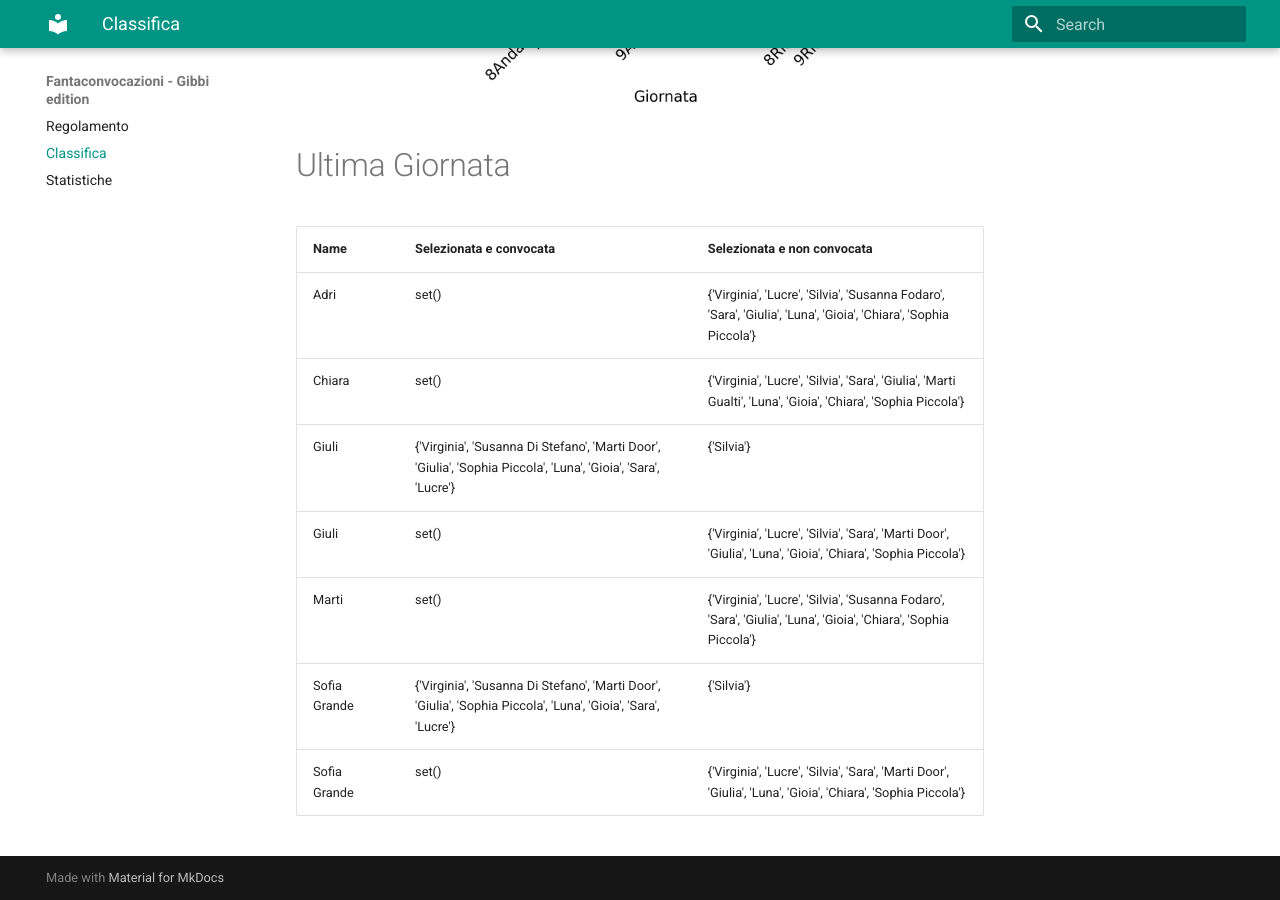
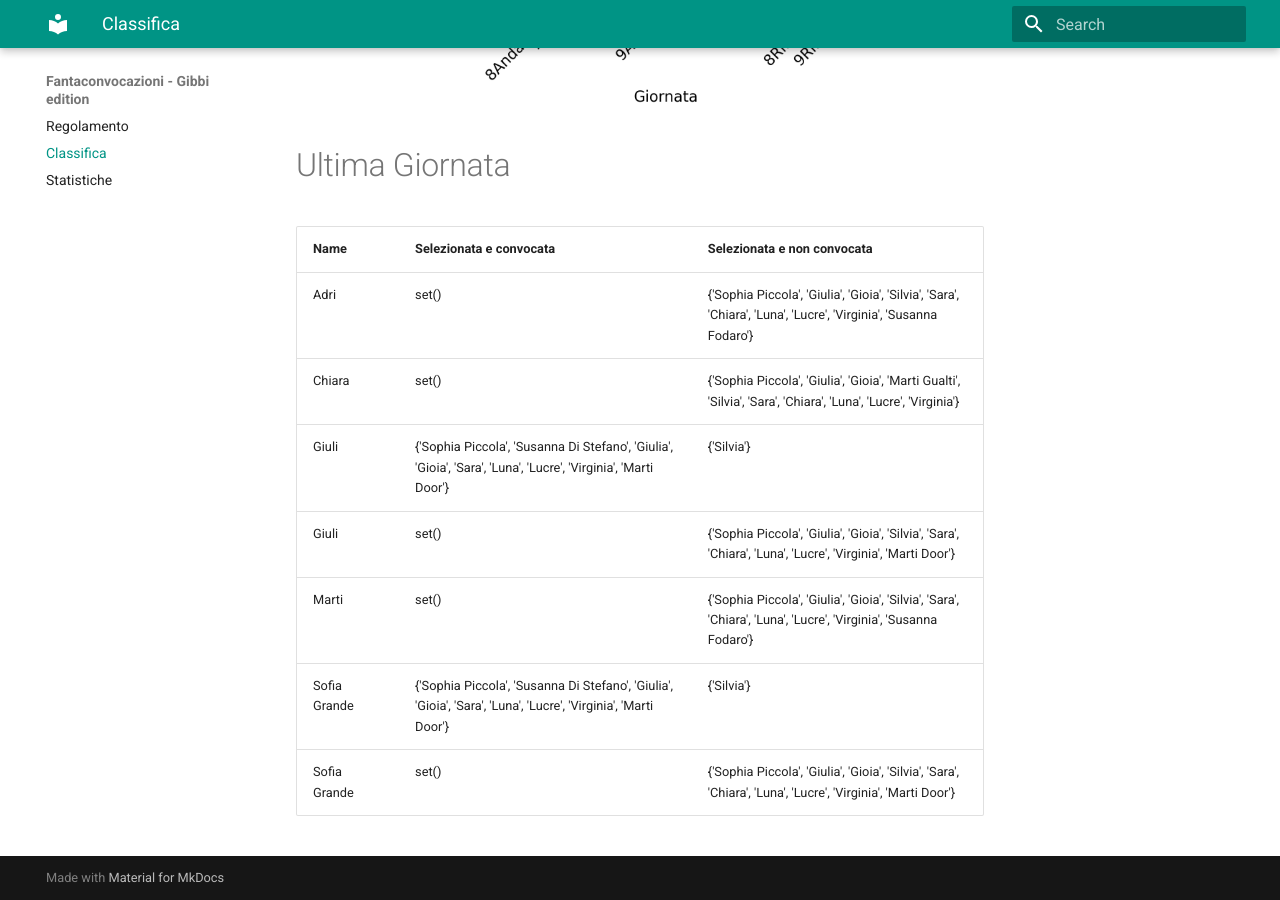
Before and after one commit to martinig94/fantagibbi, an MkDocs documentation site: the page built from docs/Classifica.md, in a window 1280 px wide and 900 px high, scrolled down 1003 px. Built offline with MkDocs 1.6.1 and Material for MkDocs 9.7.7, drawn with Linux system fonts in a browser that asks for light colours.

Commit message:
Auto-update from main.py

```diff
--- a/docs/Classifica.md
+++ b/docs/Classifica.md
@@ -18,11 +18,11 @@
 <!-- START_TABLE CORRECT -->
 | Name         | Selezionata e convocata                                                                                        | Selezionata e non convocata                                                                                      |
 |:-------------|:---------------------------------------------------------------------------------------------------------------|:-----------------------------------------------------------------------------------------------------------------|
-| Adri         | set()                                                                                                          | {'Virginia', 'Lucre', 'Silvia', 'Susanna Fodaro', 'Sara', 'Giulia', 'Luna', 'Gioia', 'Chiara', 'Sophia Piccola'} |
-| Chiara       | set()                                                                                                          | {'Virginia', 'Lucre', 'Silvia', 'Sara', 'Giulia', 'Marti Gualti', 'Luna', 'Gioia', 'Chiara', 'Sophia Piccola'}   |
-| Giuli        | {'Virginia', 'Susanna Di Stefano', 'Marti Door', 'Giulia', 'Sophia Piccola', 'Luna', 'Gioia', 'Sara', 'Lucre'} | {'Silvia'}                                                                                                       |
-| Giuli        | set()                                                                                                          | {'Virginia', 'Lucre', 'Silvia', 'Sara', 'Marti Door', 'Giulia', 'Luna', 'Gioia', 'Chiara', 'Sophia Piccola'}     |
-| Marti        | set()                                                                                                          | {'Virginia', 'Lucre', 'Silvia', 'Susanna Fodaro', 'Sara', 'Giulia', 'Luna', 'Gioia', 'Chiara', 'Sophia Piccola'} |
-| Sofia Grande | {'Virginia', 'Susanna Di Stefano', 'Marti Door', 'Giulia', 'Sophia Piccola', 'Luna', 'Gioia', 'Sara', 'Lucre'} | {'Silvia'}                                                                                                       |
-| Sofia Grande | set()                                                                                                          | {'Virginia', 'Lucre', 'Silvia', 'Sara', 'Marti Door', 'Giulia', 'Luna', 'Gioia', 'Chiara', 'Sophia Piccola'}     |
+| Adri         | set()                                                                                                          | {'Sophia Piccola', 'Giulia', 'Gioia', 'Silvia', 'Sara', 'Chiara', 'Luna', 'Lucre', 'Virginia', 'Susanna Fodaro'} |
+| Chiara       | set()                                                                                                          | {'Sophia Piccola', 'Giulia', 'Gioia', 'Marti Gualti', 'Silvia', 'Sara', 'Chiara', 'Luna', 'Lucre', 'Virginia'}   |
+| Giuli        | {'Sophia Piccola', 'Susanna Di Stefano', 'Giulia', 'Gioia', 'Sara', 'Luna', 'Lucre', 'Virginia', 'Marti Door'} | {'Silvia'}                                                                                                       |
+| Giuli        | set()                                                                                                          | {'Sophia Piccola', 'Giulia', 'Gioia', 'Silvia', 'Sara', 'Chiara', 'Luna', 'Lucre', 'Virginia', 'Marti Door'}     |
+| Marti        | set()                                                                                                          | {'Sophia Piccola', 'Giulia', 'Gioia', 'Silvia', 'Sara', 'Chiara', 'Luna', 'Lucre', 'Virginia', 'Susanna Fodaro'} |
+| Sofia Grande | {'Sophia Piccola', 'Susanna Di Stefano', 'Giulia', 'Gioia', 'Sara', 'Luna', 'Lucre', 'Virginia', 'Marti Door'} | {'Silvia'}                                                                                                       |
+| Sofia Grande | set()                                                                                                          | {'Sophia Piccola', 'Giulia', 'Gioia', 'Silvia', 'Sara', 'Chiara', 'Luna', 'Lucre', 'Virginia', 'Marti Door'}     |
 <!-- END_TABLE CORRECT -->
```
